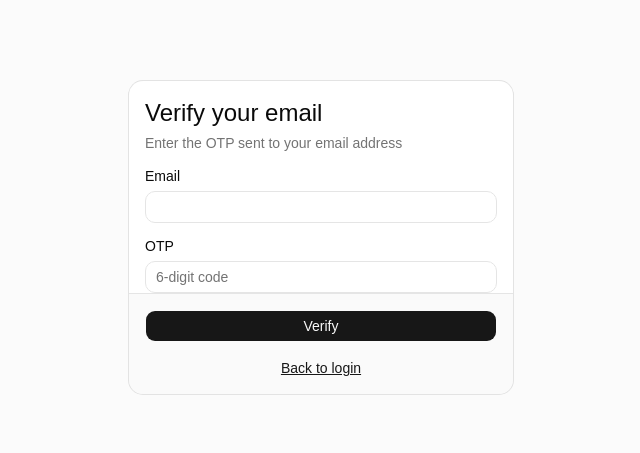
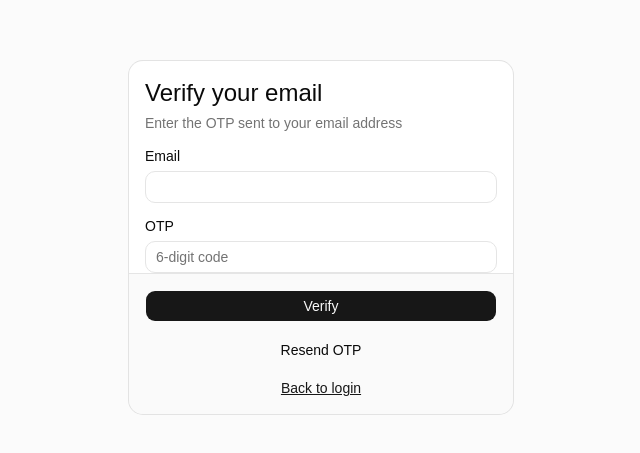
Before and after one commit to Speedopus-Global/EmployeeSite, a React app in the folder frontend/: page /verify-email in a window 1280 px wide. Shown: the part 163-616 px from the top of the page, without its empty margins (319-959 px from the left). Built offline with nearby package versions, Linux system fonts and the light colour scheme; no server answers; the HTML template or start-up script is replaced by a standard one.

Commit message:
feat: add resend OTP functionality with cooldown in email verification process

```diff
--- a/frontend/src/pages/VerifyEmail.jsx
+++ b/frontend/src/pages/VerifyEmail.jsx
@@ -1,4 +1,4 @@
-import { useState } from "react"
+import { useState, useEffect } from "react"
 import { useNavigate, useSearchParams, Link } from "react-router-dom"
 import { toast } from "sonner"
 import api from "@/lib/axios"
@@ -12,9 +12,17 @@ import {
 export default function VerifyEmail() {
   const [searchParams] = useSearchParams()
   const [email, setEmail] = useState(searchParams.get("email") || "")
-  const [otp, setOtp] = useState("")
+  const [otp, setOtp] = useState(searchParams.get("otp") || "")
   const [submitting, setSubmitting] = useState(false)
+  const [resending, setResending] = useState(false)
+  const [cooldown, setCooldown] = useState(0)
   const navigate = useNavigate()
+
+  useEffect(() => {
+    if (cooldown <= 0) return
+    const timer = setInterval(() => setCooldown((c) => c - 1), 1000)
+    return () => clearInterval(timer)
+  }, [cooldown])
 
   const handleSubmit = async (e) => {
     e.preventDefault()
@@ -27,6 +35,23 @@ export default function VerifyEmail() {
       toast.error(err.response?.data?.message || "Verification failed")
     } finally {
       setSubmitting(false)
+    }
+  }
+
+  const handleResend = async () => {
+    if (!email) {
+      toast.error("Enter your email first")
+      return
+    }
+    setResending(true)
+    try {
+      const res = await api.post("/auth/resend-otp", { email })
+      toast.success(res.data.message || "New OTP sent")
+      setCooldown(60) // 60s cooldown before allowing another resend
+    } catch (err) {
+      toast.error(err.response?.data?.message || "Could not resend OTP")
+    } finally {
+      setResending(false)
     }
   }
 
@@ -62,10 +87,25 @@ export default function VerifyEmail() {
               />
             </div>
           </CardContent>
-          <CardFooter className="flex flex-col gap-4">
+          <CardFooter className="flex flex-col gap-3">
             <Button type="submit" className="w-full" disabled={submitting}>
               {submitting ? "Verifying..." : "Verify"}
             </Button>
+
+            <Button
+              type="button"
+              variant="ghost"
+              className="w-full"
+              disabled={resending || cooldown > 0}
+              onClick={handleResend}
+            >
+              {resending
+                ? "Sending..."
+                : cooldown > 0
+                ? `Resend OTP in ${cooldown}s`
+                : "Resend OTP"}
+            </Button>
+
             <p className="text-sm text-muted-foreground">
               <Link to="/login" className="text-primary underline">Back to login</Link>
             </p>
```
Also changed, not shown: 2 other files (tests, documents, lock files or other folders).
